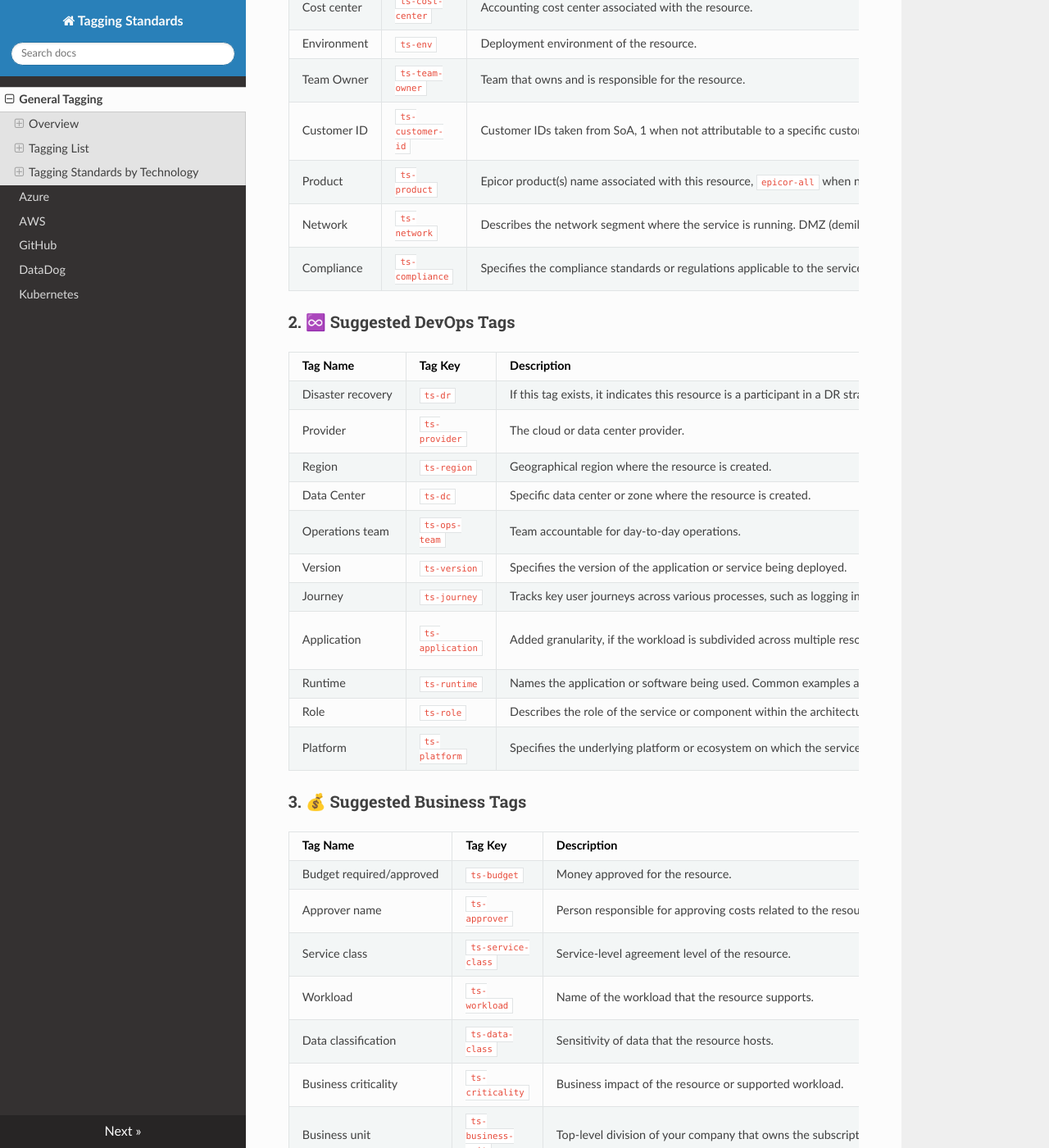
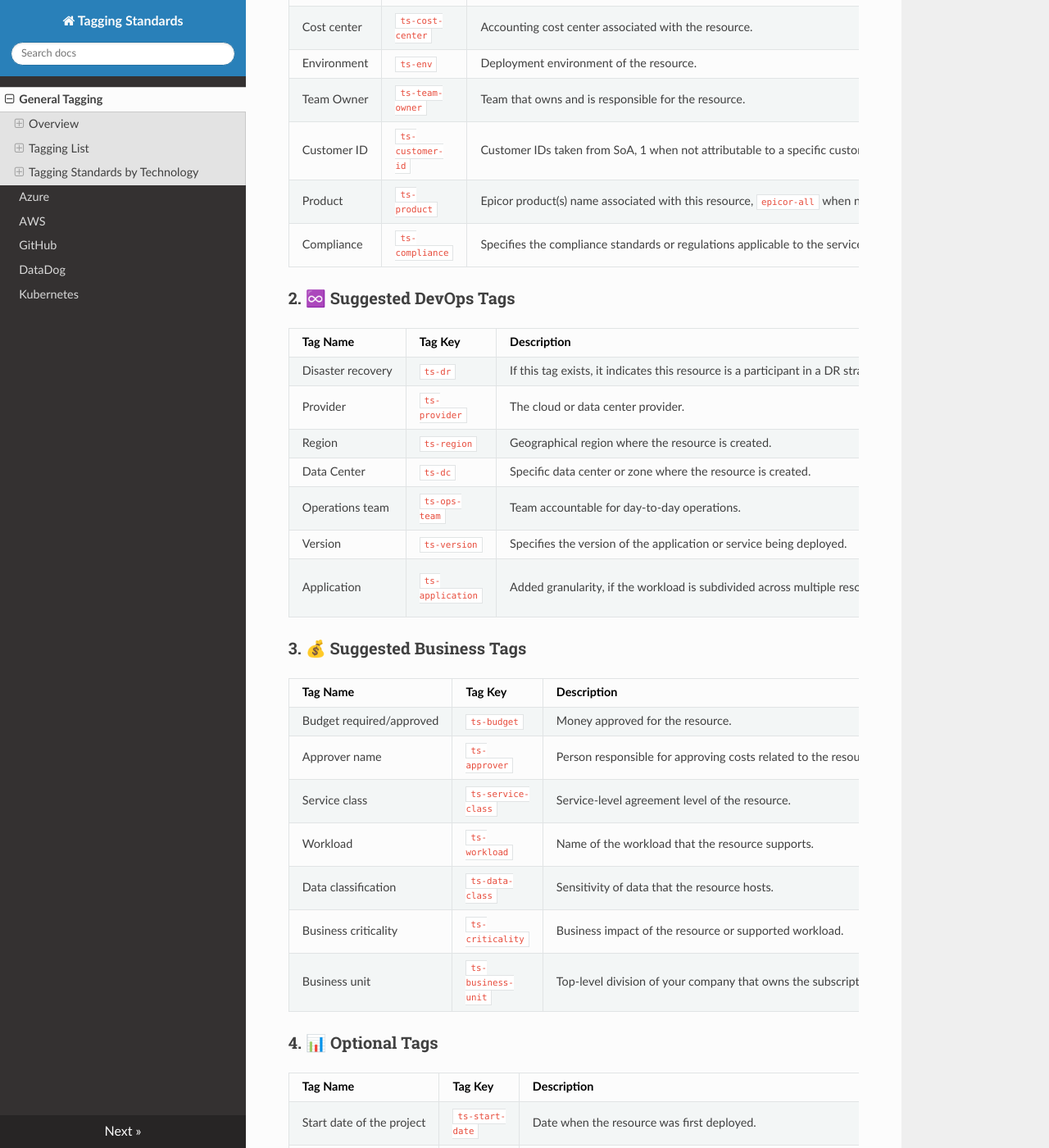
Before and after one commit to linda-silva/tagging-draft, an MkDocs documentation site: the page built from docs/index.md, in a window 1280 px wide and 1400 px high, scrolled down 1821 px. Shown: the whole window at 82% size. Built offline with MkDocs 1.6.1, drawn with Linux system fonts in a browser that asks for light colours; nearby versions of some CDN libraries; some of the changed text lies outside the part shown.

Commit message:
Removing DataDog specific tags from general doc

```diff
--- a/docs/index.md
+++ b/docs/index.md
@@ -30,7 +30,7 @@ To ensure compatibility across all resources, our tagging standard follows the *
 | **Max Tags per Resource** | 50                          | Azure, AWS                                |
 
 ### Enforcement
-As defined in this document, there will be required and optional tags for each specific technology. The detailed specifications can be found in the doc for each technology.
+As defined in this document, there will be required and optional tags that apply to all technologies, and some that are specific to a particular platform. The detailed specifications can be found in the doc for each technology.
 
 All tagging should be treated as if enforcement is in place through utilities as this will eventually become the case.
 
@@ -55,7 +55,6 @@ ts-azure-region: uk-south
 | Team Owner     | `ts-team-owner`      | Team that owns and is responsible for the resource. | `dev-ops` |
 | Customer ID     | `ts-customer-id`    | Customer IDs taken from SoA, 1 when not attributable to a specific customer. | `1234567` |
 | Product        | `ts-product`         | Epicor product(s) name associated with this resource, `epicor-all` when not attributable to a specific product. | `kinetic` |
-| Network        | `ts-network`         | Describes the network segment where the service is running. DMZ (demilitarized zone), internal, and external networks are common examples. | `dmz` |
 | Compliance     | `ts-compliance`      | Specifies the compliance standards or regulations applicable to the service. Examples include PCI-DSS, SOX, FedRAMP, GDPR, and HIPAA. | `hipaa` |
 
 ### 2. ♾️ Suggested DevOps Tags
@@ -67,11 +66,7 @@ ts-azure-region: uk-south
 | Data Center      | `ts-dc`           | Specific data center or zone where the resource is created. | `us-west-1a` |
 | Operations team  | `ts-ops-team`     | Team accountable for day-to-day operations. | `central-it` |
 | Version         | `ts-version`      | Specifies the version of the application or service being deployed. | `25.1` |
-| Journey         | `ts-journey`      | Tracks key user journeys across various processes, such as logging in, browsing products, completing checkout, uploading files, resetting passwords, and tracking orders. | `login` |
 | Application     | `ts-application`  | Added granularity, if the workload is subdivided across multiple resources. | `issue-tracking-system` |
-| Runtime        | `ts-runtime`      | Names the application or software being used. Common examples are web servers and application servers like Apache, Tomcat, and WebLogic. | `k8s` |
-| Role           | `ts-role`         | Describes the role of the service or component within the architecture. Examples include web servers, application servers, caching systems, and APIs. | `web` |
-| Platform       | `ts-platform`     | Specifies the underlying platform or ecosystem on which the service operates. Examples include middleware solutions, broader technology ecosystems, or shared platforms. | `middleware` |
 
 ### 3. 💰 Suggested Business Tags
 | **Tag Name**               | **Tag Key**        | **Description**  | **Example Value** |
```
